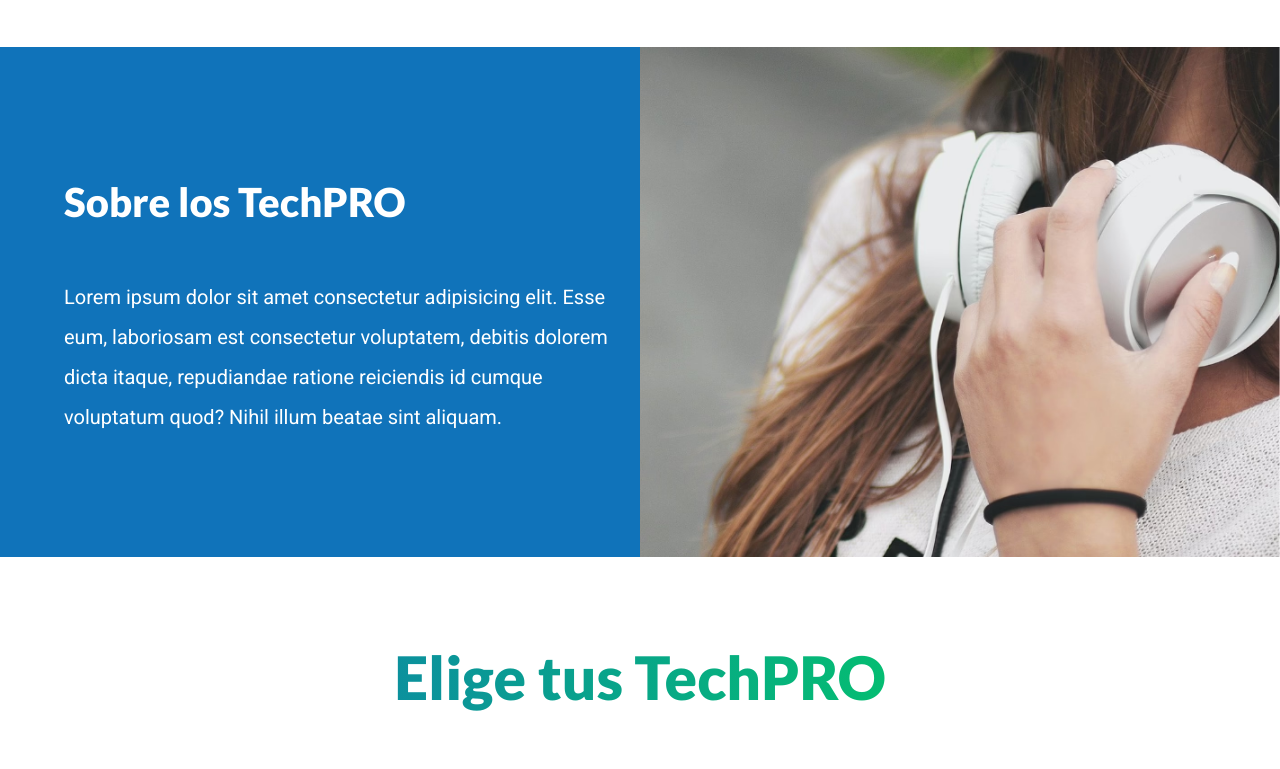
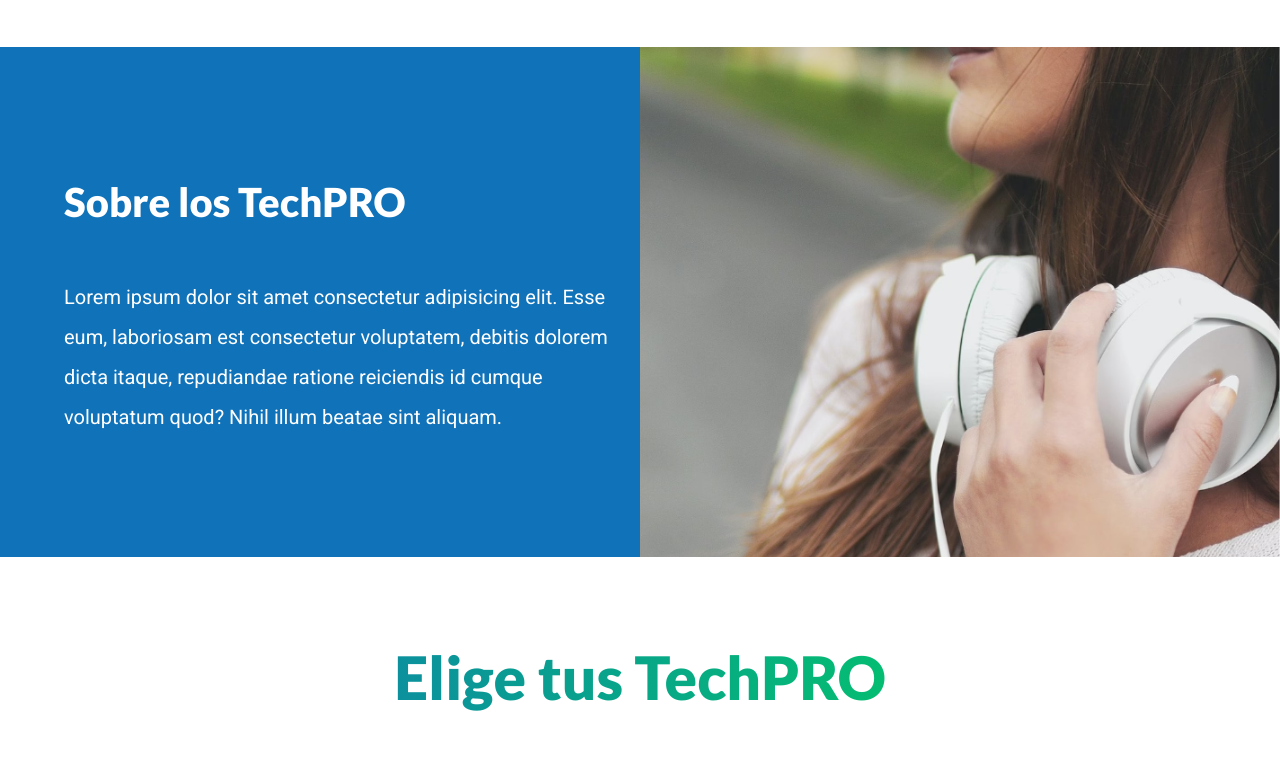
Before and after one commit to JarevarckeSoft/css-techpro, a plain HTML site: page index.html in a window 1280 px wide. Shown: the part 1016-1785 px from the top of the page. Drawn offline with Linux system fonts and the light colour scheme.

Commit message:
Nuevamente actualizado el archivo styles.css

```diff
--- a/css/styles.css
+++ b/css/styles.css
@@ -160,7 +160,7 @@ img {
 
 /** Section Sobre-Tech **/
 .sobre-tech {
-    background-position: right;
+    background-position: top right;
     background-repeat: repeat, no-repeat;
     background-size: 100%, 110rem;
 }
```
